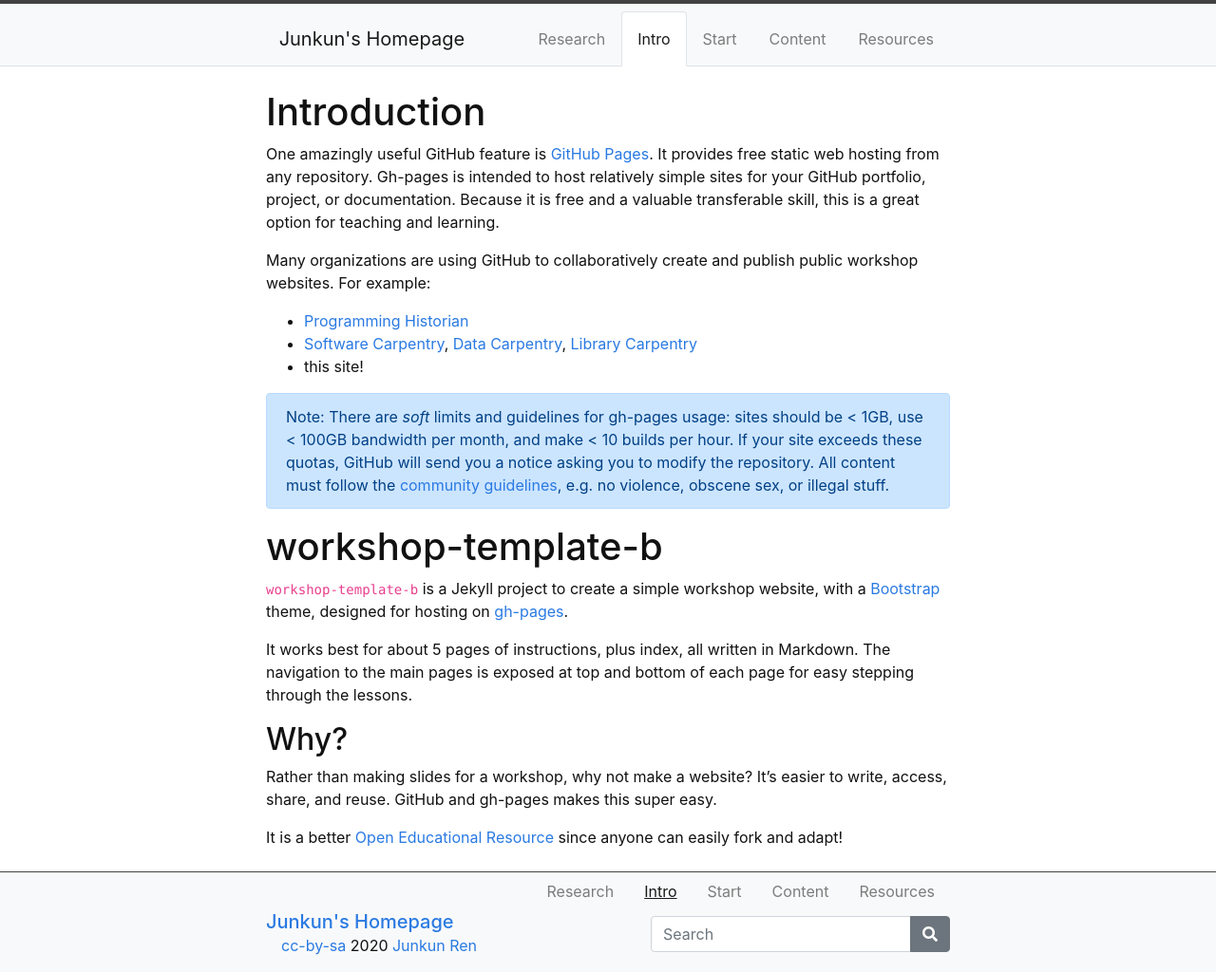
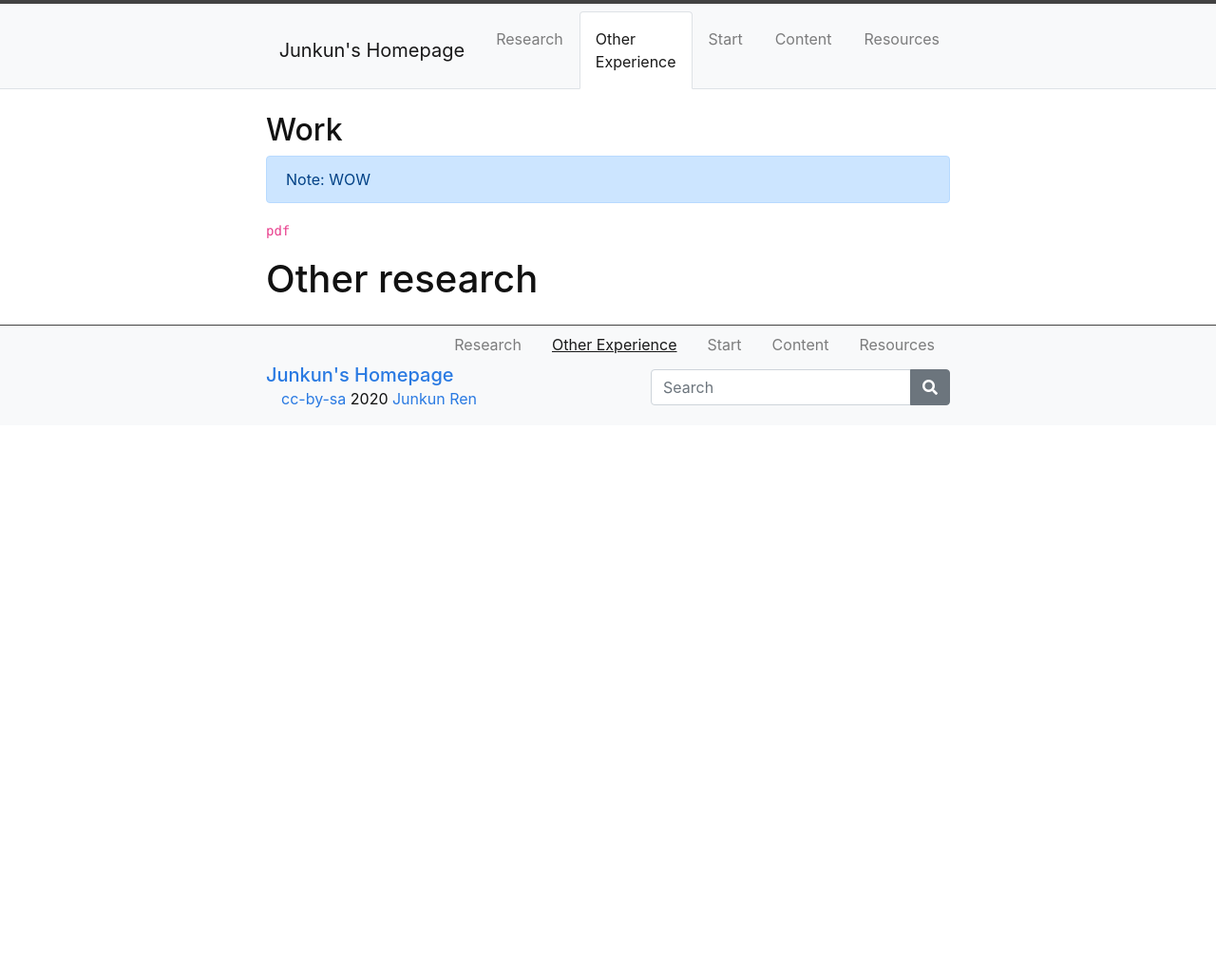
Before and after one commit to junkun-ren/PersonalWebsite, a Jekyll site: the page built from content/1-intro.md, in a window 1280 px wide. Shown: the whole page at 95% size. Built offline with Jekyll 4.4.1, drawn with Linux system fonts in a browser that asks for light colours; after the commit the page ends 900 px from its top, so only the background shows below that.

Commit message:
Update 1-intro.md

```diff
--- a/content/1-intro.md
+++ b/content/1-intro.md
@@ -1,39 +1,15 @@
 ---
-title: Intro
+title: Other Experience
 nav: true
 ---
 
-# Introduction
-
-One amazingly useful GitHub feature is [GitHub Pages](https://guides.github.com/features/pages/){:target='_blank'}.
-It provides free static web hosting from any repository.
-Gh-pages is intended to host relatively simple sites for your GitHub portfolio, project, or documentation.
-Because it is free and a valuable transferable skill, this is a great option for teaching and learning.
-
-Many organizations are using GitHub to collaboratively create and publish public workshop websites.
-For example:
-
-- [Programming Historian](http://programminghistorian.org/)
-- [Software Carpentry](https://software-carpentry.org/), [Data Carpentry](http://www.datacarpentry.org/), [Library Carpentry](https://librarycarpentry.org/)
-- this site!
+## Work
 
 {% capture text %}Note:
-There are *soft* limits and guidelines for gh-pages usage: sites should be < 1GB, use < 100GB bandwidth per month, and make < 10 builds per hour.
-If your site exceeds these quotas, GitHub will send you a notice asking you to modify the repository.
-All content must follow the [community guidelines](https://help.github.com/articles/github-community-guidelines/), e.g. no violence, obscene sex, or illegal stuff.{% endcapture %}
+WOW
+{% endcapture %}
 {% include alert.md text=text color=secondary %}
 
-# workshop-template-b
+`pdf`
 
-`workshop-template-b` is a Jekyll project to create a simple workshop website, with a [Bootstrap](https://getbootstrap.com/){:target='_blank'} theme, designed for hosting on [gh-pages](https://pages.github.com/){:target='_blank'}.
-
-It works best for about 5 pages of instructions, plus index, all written in Markdown.
-The navigation to the main pages is exposed at top and bottom of each page for easy stepping through the lessons.
-
-## Why?
-
-Rather than making slides for a workshop, why not make a website?
-It's easier to write, access, share, and reuse.
-GitHub and gh-pages makes this super easy.
-
-It is a better [Open Educational Resource](https://en.wikipedia.org/wiki/Open_educational_resources){:target='_blank'} since anyone can easily fork and adapt!
+# Other research
```
